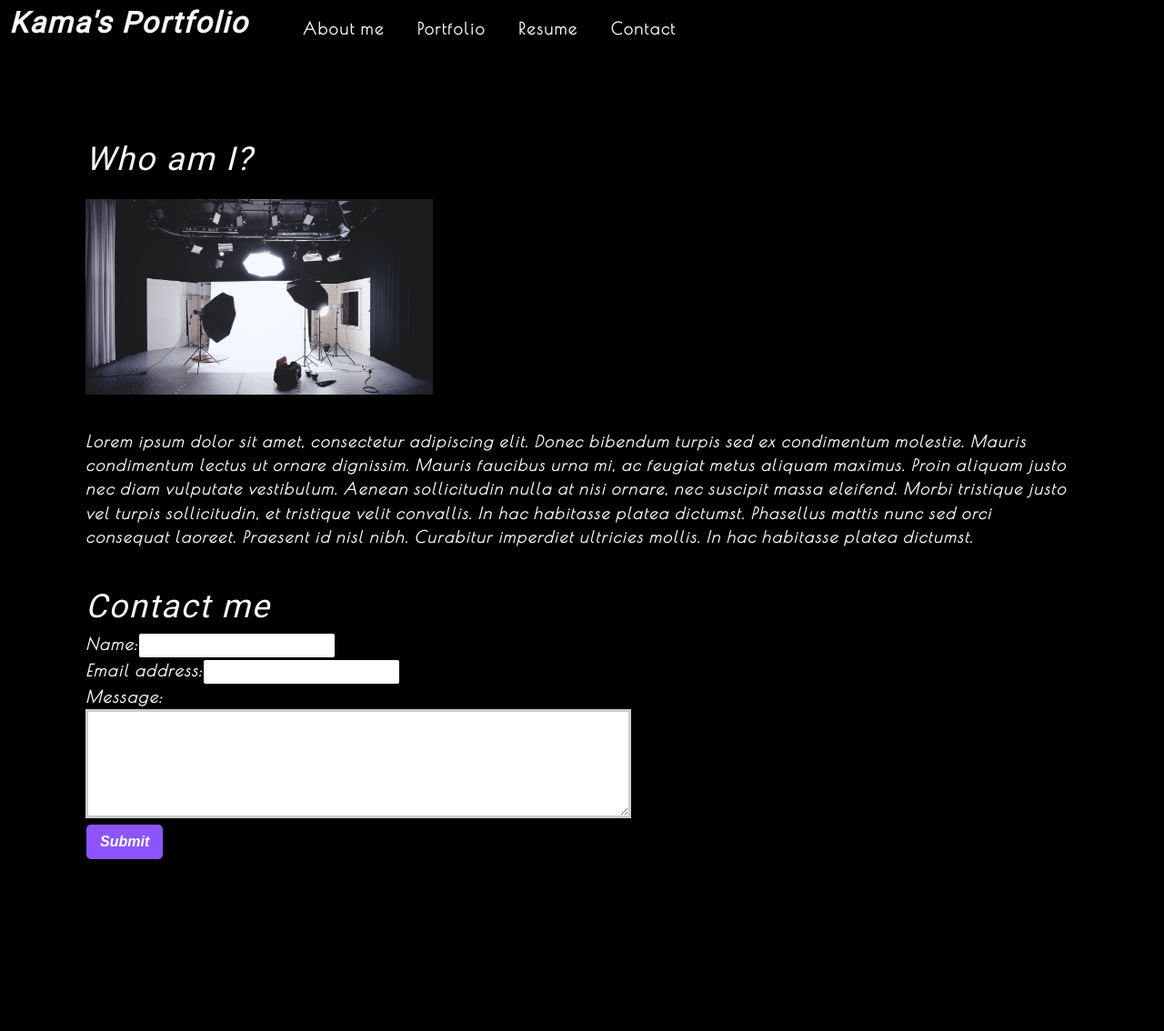
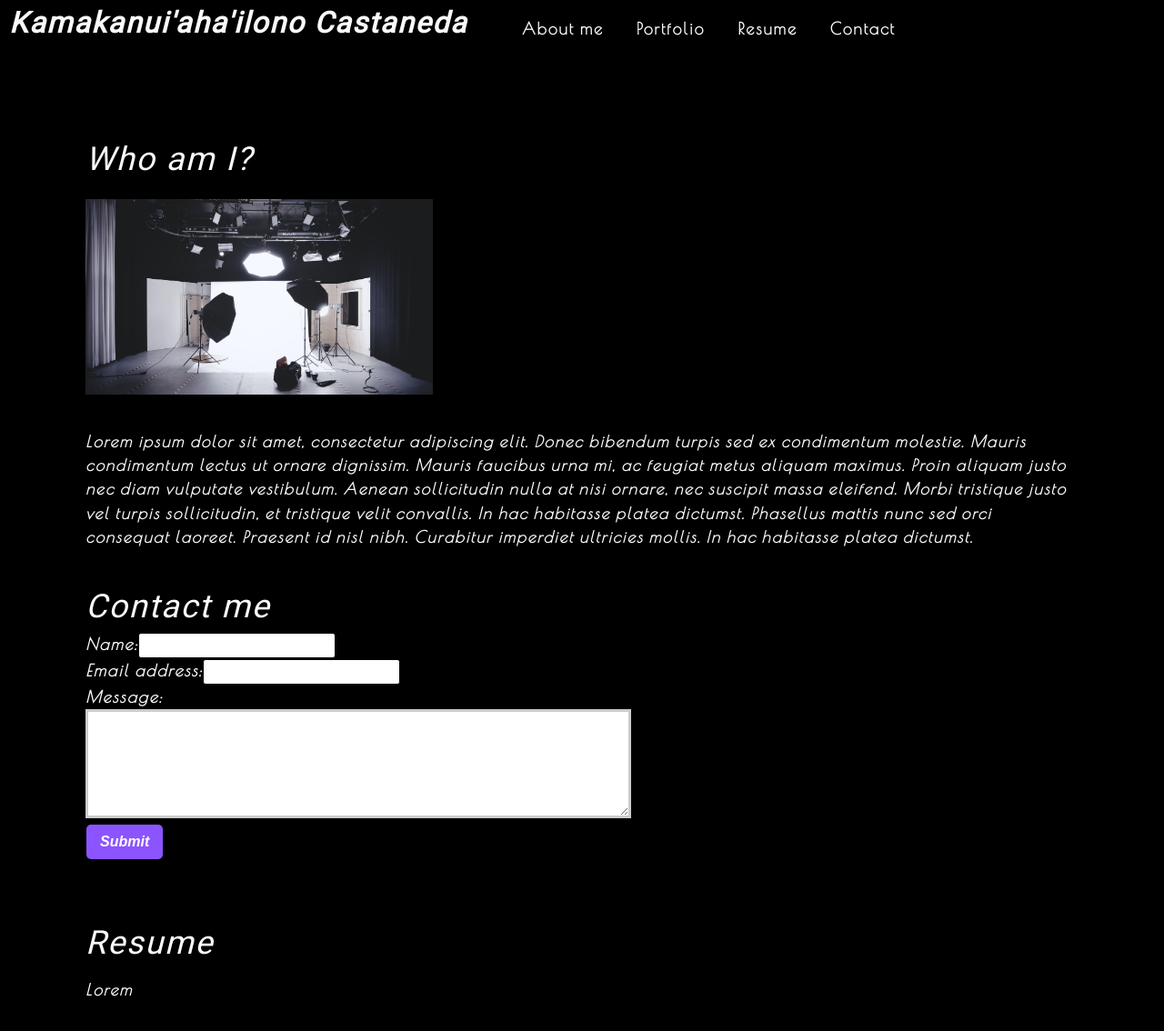
Before and after one commit to kamacasta/Kamas-React-Portfolio, a React (Create React App) app: page / in a window 1280 px wide. Shown: the top 1134 px of the page at 91% size. Before the commit the page ends 1065 px from the top, so only its background shows below. Built offline with nearby package versions, Linux system fonts and the light colour scheme.

Commit message:
added jsx to resume and will beef up later going to work on Portfolio next

```diff
--- a/src/components/Nav/index.js
+++ b/src/components/Nav/index.js
@@ -10,7 +10,7 @@ function Nav() {
     <header className="flex-row px-1">
       <h2>
         <a data-testid="link" href="/">
-          <span></span> <em>Kama's Portfolio</em>
+          <span></span> <em>Kamakanui'aha'ilono Castaneda</em>
         </a>
       </h2>
       <nav>
--- a/src/components/Resume/index.js
+++ b/src/components/Resume/index.js
@@ -1,11 +1,20 @@
 import React from "react";
 
 function Resume() {
-    return(
-        <section className="my-5">
-
-        </section>
-    )
+  return (
+    <section className="my-5">
+      <h1 id="resume">
+        <em>Resume</em>
+      </h1>
+      <div className="my-2">
+        <p>
+          <em>
+            Lorem
+          </em>
+        </p>
+      </div>
+    </section>
+  );
 }
 
 export default Resume;
```
